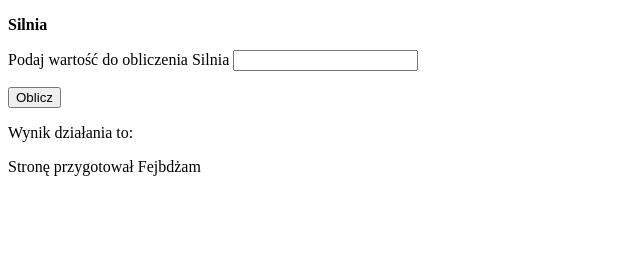
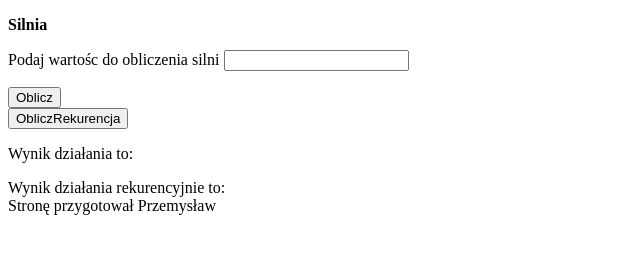
Before and after one commit to Warfarinhooo/silnia, a plain HTML site: page index.html in a window 1280 px wide. Shown: the whole page, without its empty margins (0-640 px from the left). Drawn offline with Linux system fonts and the light colour scheme.

Commit message:
Add files via upload

```diff
--- a/index.html
+++ b/index.html
@@ -1,26 +1,30 @@
 <!DOCTYPE html>
-<html lang="en">
+<html lang="pl">
 <head>
     <meta charset="UTF-8">
     <meta http-equiv="X-UA-Compatible" content="IE=edge">
     <meta name="viewport" content="width=device-width, initial-scale=1.0">
     <script src="skrypt.js"></script>
-    <title>Document</title>
+    <title>Obliczanie silni</title>
 </head>
 <body>
     <header>
-        <p><strong>Silnia</strong> </p>
+        <p><strong>Silnia</strong></p>
     </header>
     <p>
-        Podaj wartość do obliczenia Silnia
+        Podaj wartośc do obliczenia silni
         <input type="number" id="liczbaN">
     </p>
-        <button onclick="obliczSilnia()">Oblicz</button>
+        <button onclick="obliczSilnia()">Oblicz</button><br>
+        <button onclick="ObliczSilniaRekurencja()">ObliczRekurencja</button>
         <p>
-            Wynik działania to: &nbsp;&nbsp;&nbsp;&nbsp;&nbsp;&nbsp;<output id="wynik"></output>
+            Wynik działania to: &nbsp; &nbsp; &nbsp; &nbsp; &nbsp; <output id="wynik"></output><br>
         </p>
-    <footer>
-        Stronę przygotował Fejbdżam
+            Wynik działania rekurencyjnie to: &nbsp; &nbsp; &nbsp; &nbsp; &nbsp; <output id="wynikRekurencja"></output>
+
+
+        <footer>
+        Stronę przygotował Przemysław
     </footer>
 
 </body>
```
